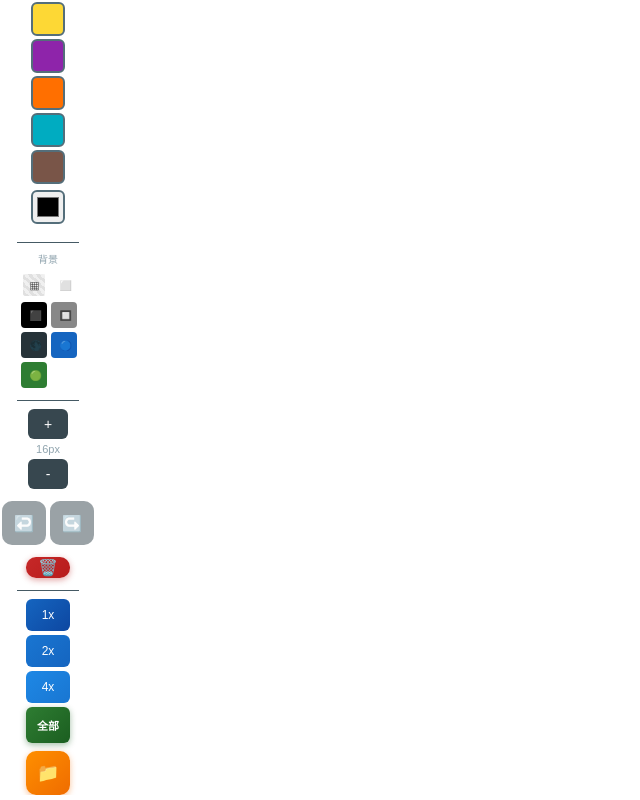
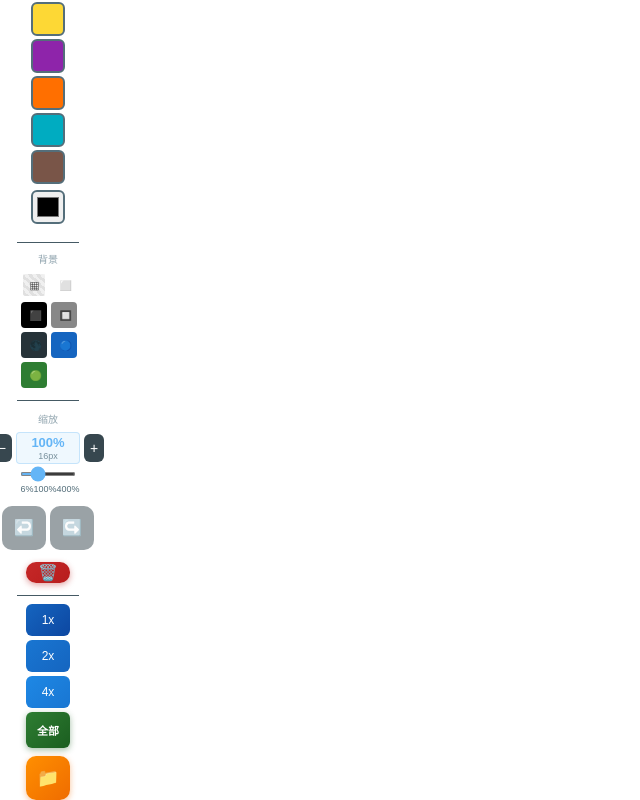
Before and after one commit to yuenlai/solo-6600008, a React (Vite) app in the folder frontend/: page / in a window 1280 px wide. Shown: the part 1019-1819 px from the top of the page, without its empty margins (0-640 px from the left). Built offline with nearby package versions, Linux system fonts and the light colour scheme.

Commit message:
.1835502840582874:e4fbd38d442a56d0b2c41b8fba834a12_6a2557f4af95f8dc5097071f.6a2557faaf95f8dc50970727.6a2557fa399ef0a8b32b5bbf:Trae CN.T(2026/6/7 19:37:30)

```diff
--- a/frontend/src/components/PixelGrid.tsx
+++ b/frontend/src/components/PixelGrid.tsx
@@ -39,6 +39,7 @@ export const PixelGrid: React.FC = () => {
     backgroundMode,
     undo,
     redo,
+    getZoomPercentage,
   } = useCanvasStore();
 
   const canvasRef = useRef<HTMLCanvasElement>(null);
@@ -52,6 +53,8 @@ export const PixelGrid: React.FC = () => {
   const [panStart, setPanStart] = useState<[number, number]>([0, 0]);
   const [panOffsetStart, setPanOffsetStart] = useState<[number, number]>([0, 0]);
   const [spacePressed, setSpacePressed] = useState(false);
+  const [showZoomIndicator, setShowZoomIndicator] = useState(false);
+  const [zoomIndicatorTimeout, setZoomIndicatorTimeout] = useState<ReturnType<typeof setTimeout> | null>(null);
 
   const isPointInSelection = useCallback(
     (x: number, y: number) => {
@@ -377,9 +380,19 @@ export const PixelGrid: React.FC = () => {
 
   const handleWheel = (e: React.WheelEvent) => {
     e.preventDefault();
-    const delta = e.deltaY > 0 ? -4 : 4;
-    const newZoom = Math.max(4, Math.min(40, zoom + delta));
-    useCanvasStore.getState().setZoom(newZoom);
+    const state = useCanvasStore.getState();
+    const isFine = e.shiftKey;
+    const step = isFine ? 1 : 2;
+    const delta = e.deltaY > 0 ? -step : step;
+    const newZoom = Math.max(1, Math.min(64, state.zoom + delta));
+    state.setZoom(newZoom);
+
+    setShowZoomIndicator(true);
+    if (zoomIndicatorTimeout) {
+      clearTimeout(zoomIndicatorTimeout);
+    }
+    const timeout = setTimeout(() => setShowZoomIndicator(false), 800);
+    setZoomIndicatorTimeout(timeout);
   };
 
   const getCursor = () => {
@@ -415,6 +428,46 @@ export const PixelGrid: React.FC = () => {
         onMouseUp={handleMouseUp}
         onMouseLeave={handleMouseLeave}
       />
+      {showZoomIndicator && (
+        <div
+          style={{
+            position: 'absolute',
+            top: '20px',
+            left: '50%',
+            transform: 'translateX(-50%)',
+            background: 'rgba(0, 0, 0, 0.75)',
+            color: '#fff',
+            padding: '10px 20px',
+            borderRadius: '8px',
+            fontSize: '18px',
+            fontWeight: 'bold',
+            pointerEvents: 'none',
+            zIndex: 100,
+            display: 'flex',
+            flexDirection: 'column',
+            alignItems: 'center',
+            gap: '4px',
+            boxShadow: '0 4px 12px rgba(0, 0, 0, 0.3)',
+            border: '1px solid rgba(255, 255, 255, 0.1)',
+            animation: 'zoomIndicatorFade 0.2s ease-out',
+          }}
+        >
+          <div style={{ fontSize: '24px', color: '#64b5f6' }}>{getZoomPercentage()}</div>
+          <div style={{ fontSize: '12px', color: '#90a4ae' }}>{zoom}px / 像素</div>
+        </div>
+      )}
+      <style>{`
+        @keyframes zoomIndicatorFade {
+          from {
+            opacity: 0;
+            transform: translateX(-50%) translateY(-10px);
+          }
+          to {
+            opacity: 1;
+            transform: translateX(-50%) translateY(0);
+          }
+        }
+      `}</style>
     </div>
   );
 };
--- a/frontend/src/components/Toolbar.tsx
+++ b/frontend/src/components/Toolbar.tsx
@@ -48,7 +48,7 @@ interface HoverState {
 }
 
 export const Toolbar: React.FC = () => {
-  const { tool, setTool, color, setColor, zoom, setZoom, clearCanvas, undo, redo, canUndo, canRedo, exportPNG, exportMultiSizePNG, toggleDraftPanel, toggleNewCanvasModal, toggleResizeCanvasModal, toggleTemplatePanel, mirrorMode, setMirrorMode, backgroundMode, setBackgroundMode } = useCanvasStore();
+  const { tool, setTool, color, setColor, zoom, setZoom, zoomIn, zoomOut, resetZoom, getZoomPercentage, clearCanvas, undo, redo, canUndo, canRedo, exportPNG, exportMultiSizePNG, toggleDraftPanel, toggleNewCanvasModal, toggleResizeCanvasModal, toggleTemplatePanel, mirrorMode, setMirrorMode, backgroundMode, setBackgroundMode } = useCanvasStore();
   const [hover, setHover] = useState<HoverState | null>(null);
 
   const currentTool = TOOLS.find(t => t.key === tool);
@@ -171,10 +171,58 @@ export const Toolbar: React.FC = () => {
           ))}
         </div>
       </div>
-      <div style={{ borderTop: '1px solid #455a64', width: '85%', paddingTop: '8px', display: 'flex', flexDirection: 'column', gap: '4px', alignItems: 'center' }}>
-        <button onClick={() => setZoom(Math.min(zoom + 4, 40))} style={{ width: '40px', height: '30px', borderRadius: '6px', border: 'none', background: '#37474f', color: '#fff', cursor: 'pointer', fontSize: '14px', transition: 'all 0.2s' }}>+</button>
-        <span style={{ fontSize: '11px', color: '#90a4ae', fontWeight: 500 }}>{zoom}px</span>
-        <button onClick={() => setZoom(Math.max(zoom - 4, 4))} style={{ width: '40px', height: '30px', borderRadius: '6px', border: 'none', background: '#37474f', color: '#fff', cursor: 'pointer', fontSize: '14px', transition: 'all 0.2s' }}>-</button>
+      <div style={{ borderTop: '1px solid #455a64', width: '85%', paddingTop: '10px', display: 'flex', flexDirection: 'column', gap: '6px', alignItems: 'center' }}>
+        <div style={{ fontSize: '10px', color: '#90a4ae', fontWeight: 500 }}>缩放</div>
+        <div style={{ display: 'flex', alignItems: 'center', gap: '4px', width: '100%', justifyContent: 'center' }}>
+          <button
+            onClick={() => zoomOut()}
+            onContextMenu={(e) => { e.preventDefault(); zoomOut(true); }}
+            title="缩小 (右键细粒度)"
+            style={{ width: '28px', height: '28px', borderRadius: '6px', border: 'none', background: '#37474f', color: '#fff', cursor: 'pointer', fontSize: '14px', transition: 'all 0.2s', display: 'flex', alignItems: 'center', justifyContent: 'center' }}
+          >−</button>
+          <div
+            onClick={resetZoom}
+            title="重置缩放"
+            style={{
+              minWidth: '50px',
+              textAlign: 'center',
+              cursor: 'pointer',
+              padding: '2px 6px',
+              borderRadius: '4px',
+              background: 'rgba(100, 181, 246, 0.1)',
+              border: '1px solid rgba(100, 181, 246, 0.3)',
+              transition: 'all 0.2s',
+            }}
+          >
+            <div style={{ fontSize: '13px', fontWeight: 'bold', color: '#64b5f6', lineHeight: 1.2 }}>{getZoomPercentage()}</div>
+            <div style={{ fontSize: '9px', color: '#78909c' }}>{zoom}px</div>
+          </div>
+          <button
+            onClick={() => zoomIn()}
+            onContextMenu={(e) => { e.preventDefault(); zoomIn(true); }}
+            title="放大 (右键细粒度)"
+            style={{ width: '28px', height: '28px', borderRadius: '6px', border: 'none', background: '#37474f', color: '#fff', cursor: 'pointer', fontSize: '14px', transition: 'all 0.2s', display: 'flex', alignItems: 'center', justifyContent: 'center' }}
+          >+</button>
+        </div>
+        <input
+          type="range"
+          min="1"
+          max="64"
+          step="1"
+          value={zoom}
+          onChange={(e) => setZoom(parseInt(e.target.value))}
+          style={{
+            width: '90%',
+            height: '4px',
+            cursor: 'pointer',
+            accentColor: '#64b5f6',
+          }}
+        />
+        <div style={{ display: 'flex', justifyContent: 'space-between', width: '90%', fontSize: '9px', color: '#546e7a' }}>
+          <span>6%</span>
+          <span>100%</span>
+          <span>400%</span>
+        </div>
       </div>
       <div style={{ display: 'flex', gap: '4px' }}>
         <button
--- a/frontend/src/store/canvas.ts
+++ b/frontend/src/store/canvas.ts
@@ -62,6 +62,10 @@ interface CanvasState {
   setBackgroundMode: (mode: BackgroundMode) => void;
   setColor: (c: string) => void;
   setZoom: (z: number) => void;
+  zoomIn: (fine?: boolean) => void;
+  zoomOut: (fine?: boolean) => void;
+  resetZoom: () => void;
+  getZoomPercentage: () => string;
   setOffset: (x: number, y: number) => void;
   resetOffset: () => void;
   toggleFavoriteColor: (c: string) => void;
@@ -271,6 +275,24 @@ export const useCanvasStore = create<CanvasState>((set, get) => {
       set({ color });
     },
     setZoom: (zoom) => set({ zoom }),
+    zoomIn: (fine = false) => {
+      const { zoom } = get();
+      const step = fine ? 1 : 2;
+      const newZoom = Math.min(zoom + step, 64);
+      set({ zoom: newZoom });
+    },
+    zoomOut: (fine = false) => {
+      const { zoom } = get();
+      const step = fine ? 1 : 2;
+      const newZoom = Math.max(zoom - step, 1);
+      set({ zoom: newZoom });
+    },
+    resetZoom: () => set({ zoom: 16 }),
+    getZoomPercentage: () => {
+      const { zoom } = get();
+      const percentage = Math.round((zoom / 16) * 100);
+      return `${percentage}%`;
+    },
     toggleFavoriteColor: (color) => {
       const { favoriteColors } = get();
       if (favoriteColors.includes(color)) {
```
